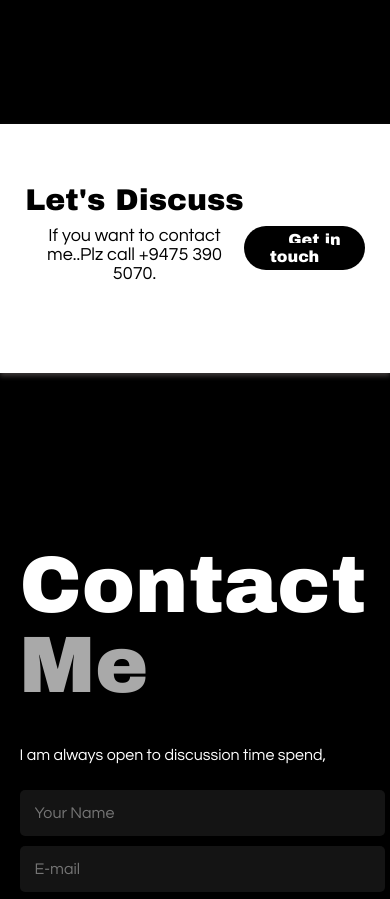
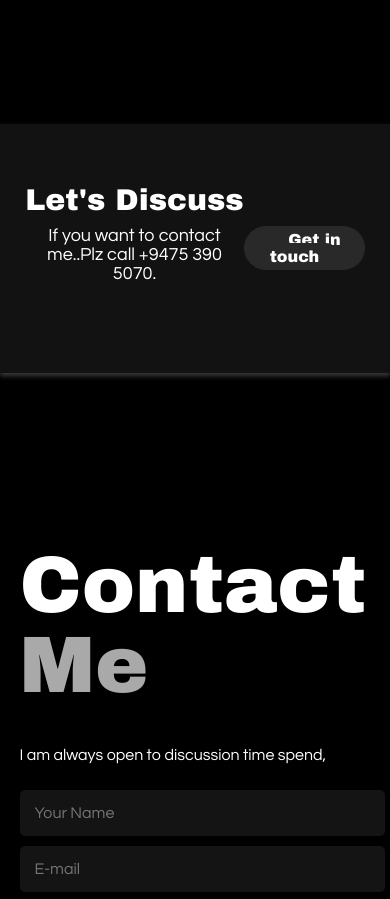
Before and after one commit to Sajini-Meddawela/personalwebsite.github.io, a plain HTML site: page index.html in a window 390 px wide. Shown: the part 5420-6319 px from the top of the page. Drawn offline with nearby package versions, Linux system fonts and the light colour scheme.

Commit message:
Update responsive stylesheet.css

```diff
--- a/responsive stylesheet.css
+++ b/responsive stylesheet.css
@@ -284,7 +284,7 @@ span{
 
 /* Call section */
 .call{
-	background: white;
+	background: #121212;
 	width: 100%;
 	margin: 100px auto;
 	padding: 30px 150px;
@@ -295,24 +295,24 @@ span{
 	box-shadow: rgba(63, 58, 58) 0px 3px 5px;
 }
 .call-text h2{
-	color: black;
+	color: white;
 	font-size: 30px;
 	font-family: Arial Black;
 }
 .call-text p{
-	color: black;
+	color: white;
 	font-size: 18px;
 	font-family: Century Gothic;
 }
 .call-btn{
-	background: black;
+	background: #292929;
 	color: white;
 	padding: 5px 20px;
 	border-radius: 30px;
 	font-family: Arial Black;
 }
 .call-btn:hover{
-	background: #463B31;
+	background: #A9A9A9;
 	color: white;
 	transition: .4s;
 }
```
